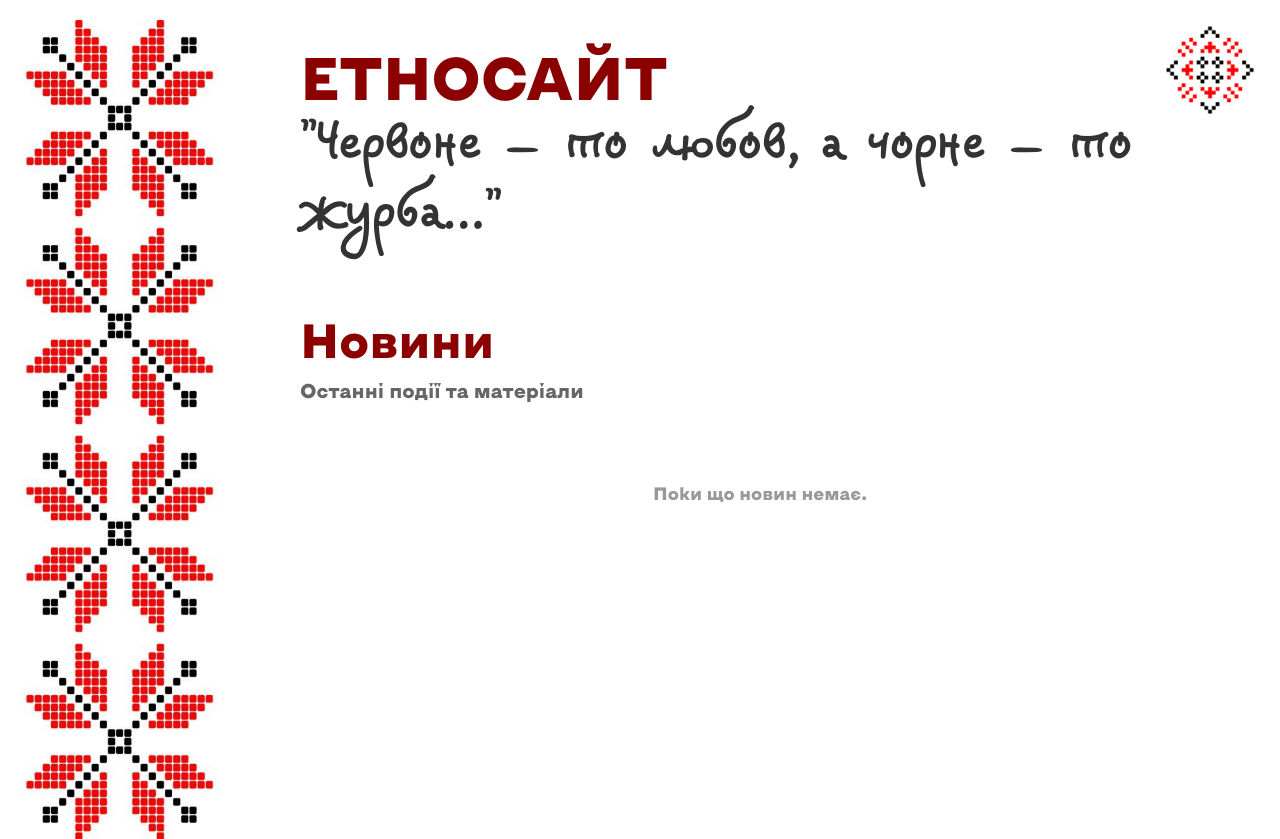
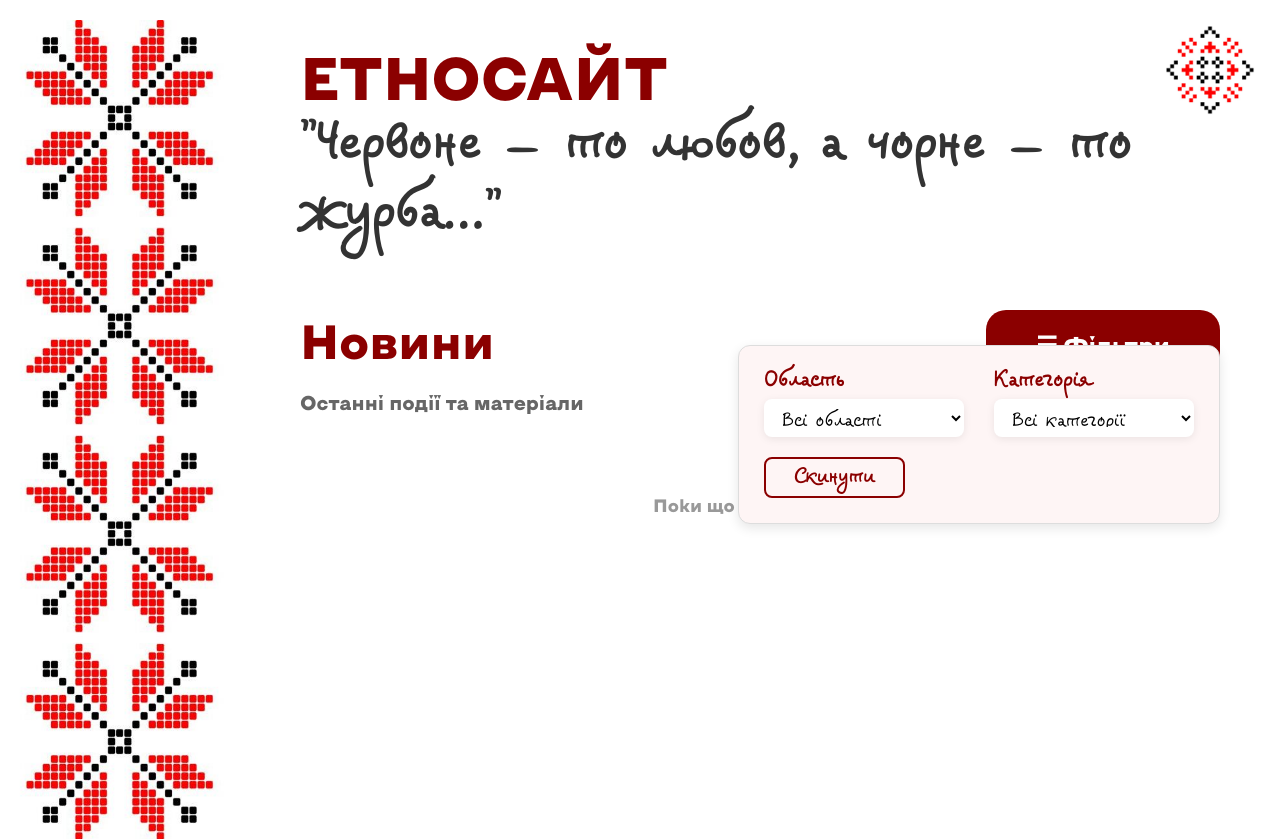
Before and after one commit to yuliiayakymiv/ethnosite_project, a Flask app: page /news in a window 1280 px wide. Shown: the top 839 px of the page. Run offline with Flask 3, Linux system fonts and the light colour scheme.

Commit message:
Update styles and news template

```diff
--- a/ETNOSITE/static/css/style.css
+++ b/ETNOSITE/static/css/style.css
@@ -448,9 +448,7 @@ h1 {
     line-height: 1.6;
     color: #333;
 }
-.page-title {
-    font-family: 'KyivType';
-}
+
 .page-subtitle {
     font-family: 'KyivType';
 }
@@ -473,3 +471,108 @@ h1 {
         height: 200px;
     }
 }
+
+/* Рядок з заголовком і кнопкою */
+.filter-top {
+    display: flex;
+    justify-content: space-between;  /* заголовок зліва, кнопка справа */
+    font-family: 'KyivType';
+    align-items: center;
+    margin-bottom: 10px;
+    position: relative;
+}
+
+/* Кнопка фільтрів — як кнопка Додати */
+.btn-filter {
+    background-color: #8b0000;      /* темно-червона */
+    color: #fff;
+    border: none;
+    padding: 20px 50px;
+    border-radius: 20px;
+    font-size: 24px;
+    font-weight: bold;
+    cursor: pointer;
+    font-family: 'KyivType';
+    transition: all 0.3s ease;
+}
+
+.btn-filter:hover {
+    background-color: #6d0000;
+}
+
+/* Панель фільтрів — прихована за замовчуванням */
+.filter-panel {
+    display: none;
+    background-color: #fef5f5;
+    border: 1px solid #ddd;
+    border-radius: 12px;
+    padding: 25px;
+    margin-top: 15px;
+    width: fit-content;
+    position: absolute;
+    right: 60px;   /* ← відступ як padding у right-panel */
+    top: 330px;    /* ← підберіть під висоту вашого заголовку */
+    z-index: 100;        /* ← щоб панель була поверх інших елементів */
+    box-shadow: 0 4px 12px rgba(0, 0, 0, 0.1);
+}
+
+/* Відкривається тільки після кліку */
+.filter-panel.open {
+    display: block;
+}
+
+.filter-row {
+    display: flex;
+    gap: 30px;
+    margin-bottom: 20px;
+    align-items: flex-end;
+}
+
+.filter-group {
+    display: flex;
+    flex-direction: column;
+    gap: 8px;
+}
+
+.filter-group label {
+    font-size: 18px;
+    font-weight: bold;
+    color: #8b0000;
+    font-family: 'Veles', Georgia, serif;
+}
+
+.filter-group select {
+    padding: 10px 15px;
+    border: none;
+    border-radius: 8px;
+    font-size: 16px;
+    font-family: 'Veles', Georgia, serif;
+    background-color: #fff;
+    box-shadow: 0 2px 8px rgba(0, 0, 0, 0.08);
+    cursor: pointer;
+    min-width: 200px;
+}
+
+.filter-actions {
+    display: flex;
+    gap: 15px;
+    margin-top: 5px;
+}
+
+.btn-reset {
+    background-color: transparent;
+    color: #8b0000;
+    border: 2px solid #8b0000;
+    padding: 10px 28px;
+    border-radius: 8px;
+    font-size: 16px;
+    font-weight: bold;
+    cursor: pointer;
+    font-family: 'Veles', Georgia, serif;
+    transition: all 0.3s ease;
+}
+
+.btn-reset:hover {
+    background-color: #8b0000;
+    color: #fff;
+}
--- a/ETNOSITE/templates/news.html
+++ b/ETNOSITE/templates/news.html
@@ -1,8 +1,40 @@
 {% extends "base.html" %}
 
 {% block content %}
-<h2 class="page-title">Новини</h2>
-<p class="page-subtitle">Останні події та матеріали</p>
+
+<!---Кнопка фільтрів-->
+<div class="filter-wrapper">
+    <!-- Кнопка справа вгорі -->
+    <div class="filter-top">
+        <h2 class="page-title">Новини</h2>
+        <button class="btn-filter btn-add" onclick="toggleFilters()">☰ Фільтри</button>
+    </div>
+    <p class="page-subtitle">Останні події та матеріали</p>
+
+    <div class="filter-panel open" id="filterPanel">
+        <div class="filter-row">
+
+            <div class="filter-group">
+                <label>Область</label>
+                <select id="filterRegion" onchange="applyFilters()">
+                    <option value="">Всі області</option>
+                </select>
+            </div>
+
+            <div class="filter-group">
+                <label>Категорія</label>
+                <select id="filterCategory" onchange="applyFilters()">
+                    <option value="">Всі категорії</option>
+                </select>
+            </div>
+        </div>
+
+        <div class="filter-actions">
+            <button class="btn-reset" onclick="resetFilters()">Скинути</button>
+        </div>
+    </div>
+</div>
+
 
 <div class="news-list">
     {% for n in news_list %}
@@ -28,4 +60,65 @@
     {% endif %}
 </div>
 
+<script>
+    // Збираємо унікальні регіони та категорії з карток новин
+    function populateFilters() {
+        const cards = document.querySelectorAll('.news-card');
+        const regions = new Set();
+        const categories = new Set();
+
+        cards.forEach(card => {
+            if (card.dataset.region) regions.add(card.dataset.region);
+            if (card.dataset.category) categories.add(card.dataset.category);
+        });
+
+        const regionSelect = document.getElementById('filterRegion');
+        const categorySelect = document.getElementById('filterCategory');
+
+        regions.forEach(region => {
+            const option = document.createElement('option');
+            option.value = region;
+            option.textContent = region;
+            regionSelect.appendChild(option);
+        });
+
+        categories.forEach(category => {
+            const option = document.createElement('option');
+            option.value = category;
+            option.textContent = category;
+            categorySelect.appendChild(option);
+        });
+    }
+
+        // Фільтрування карток
+    function applyFilters() {
+        const region = document.getElementById('filterRegion').value;
+        const category = document.getElementById('filterCategory').value;
+        const cards = document.querySelectorAll('.news-card');
+
+        cards.forEach(card => {
+            const matchRegion = !region || card.dataset.region === region;
+            const matchCategory = !category || card.dataset.category === category;
+            card.style.display = matchRegion && matchCategory ? 'flex' : 'none';
+        });
+
+    }
+        // Скидання фільтрів
+    function resetFilters() {
+        document.getElementById('filterRegion').value = '';
+        document.getElementById('filterCategory').value = '';
+        document.querySelectorAll('.news-card').forEach(card => {
+            card.style.display = 'flex';
+        });
+    }
+
+    // Показати/приховати панель
+    function toggleFilters() {
+        document.getElementById('filterPanel').classList.toggle('open');
+    }
+
+    // Запускаємо при завантаженні сторінки
+    populateFilters();
+</script>
+
 {% endblock %}
```
